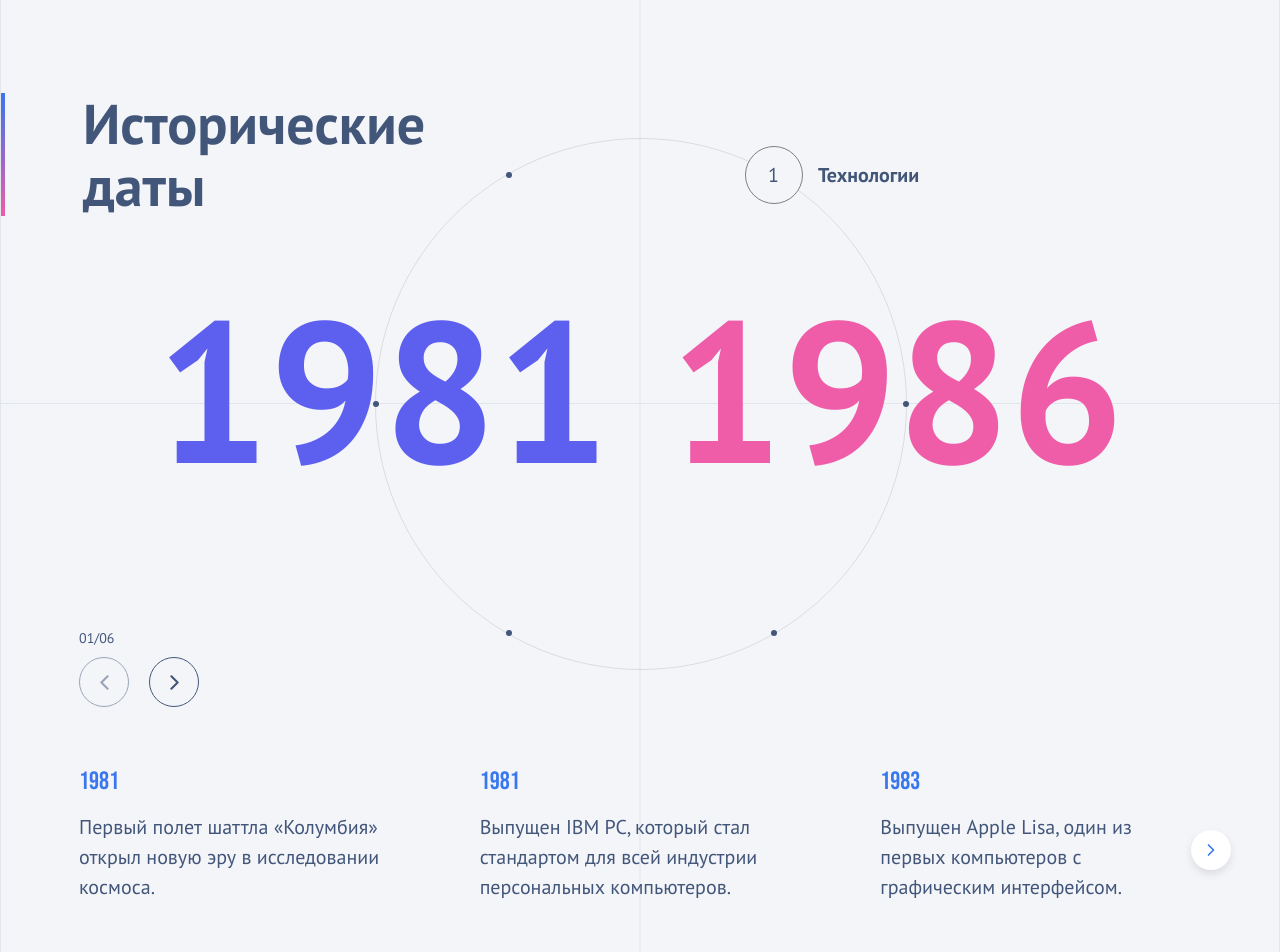
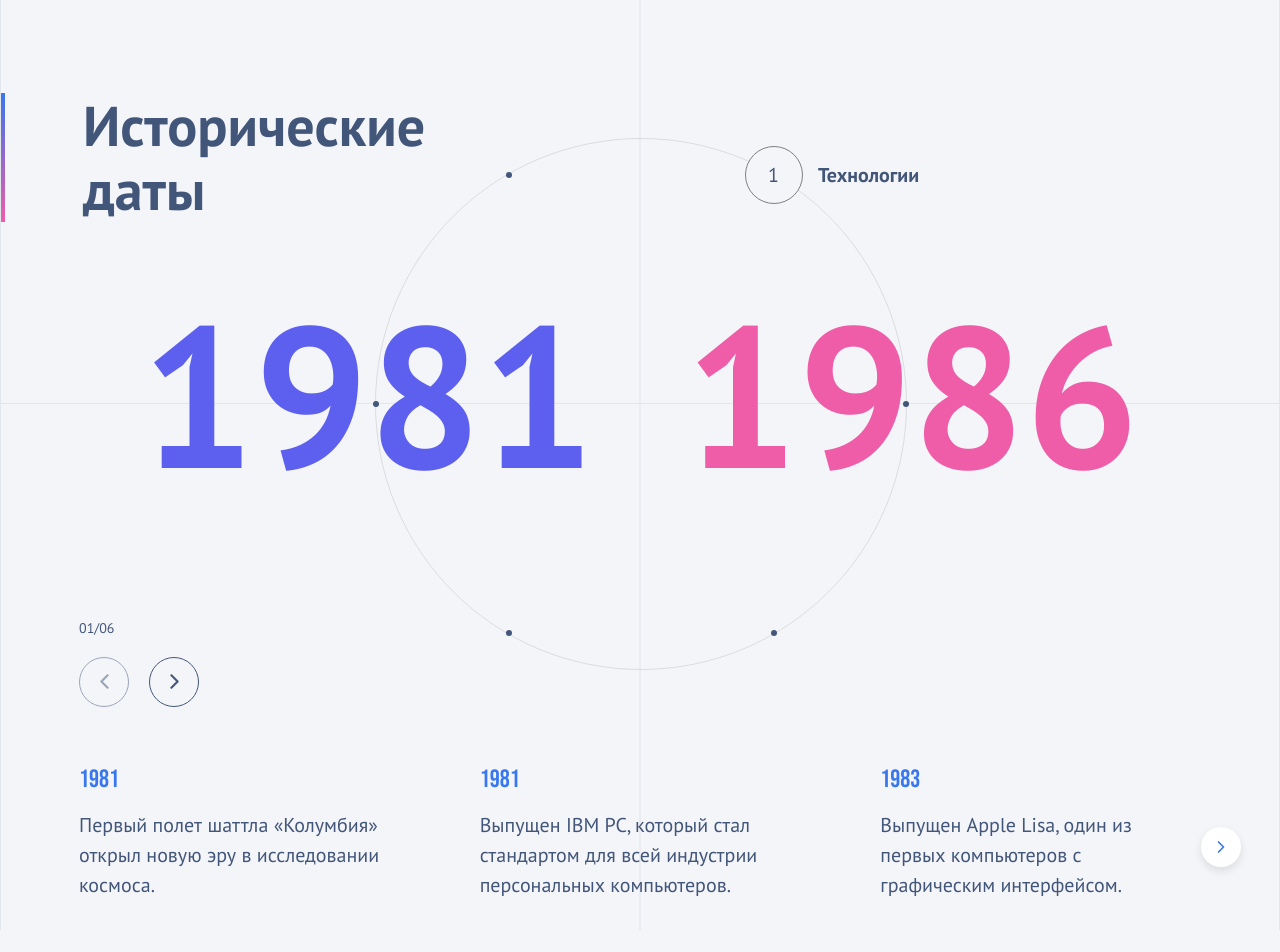
Before and after one commit to loschinin/timeline-slider, a Next.js app: page / in a window 1280 px wide. Shown: the part 77-1029 px from the top of the page. After the commit the page ends 1007 px from the top, so only its background shows below. Built offline with nearby package versions, Linux system fonts and the light colour scheme.

Commit message:
layout adjustment

```diff
--- a/src/components/Timeline/CustomSwiper/CustomSwiper.module.scss
+++ b/src/components/Timeline/CustomSwiper/CustomSwiper.module.scss
@@ -26,13 +26,13 @@
 
 .customSwiperButtonPrev {
   @extend %customSwiperButton;
-  left: -100px; // Extend left by its width
+  left: -110px; // Extend left by its width
   justify-content: flex-end; // Push button to the right of the block
 }
 
 .customSwiperButtonNext {
   @extend %customSwiperButton;
-  right: -100px; // Extend right by its width
+  right: -110px; // Extend right by its width
   justify-content: flex-start; // Push button to the left of the block
 }
 
@@ -46,7 +46,6 @@
   min-height: 135px;
   gap: 15px;
   flex: 0 0 350px;
-  padding: 20px 0;
   border-radius: 5px;
 
   span {
@@ -74,8 +73,7 @@
   .eventItem {
     max-width: 166px;
     flex: 0 0 280px;
-    padding: 20px 0;
-    gap: 10px;
+    gap: 12px;
     span {
       font-size: 16px;
     }
--- a/src/components/Timeline/CustomSwiper/CustomSwiper.tsx
+++ b/src/components/Timeline/CustomSwiper/CustomSwiper.tsx
@@ -48,12 +48,14 @@ const CustomSwiper = ({ page, limit }: CustomSwiperProps) => {
           navigation: {
             enabled: false,
           },
+          spaceBetween: 10,
         },
         430: {
           slidesPerView: 2,
           navigation: {
             enabled: false,
           },
+          spaceBetween: 50,
         },
         1024: {
           slidesPerView: 3,
--- a/src/components/Timeline/PeriodNavigation/PeriodNavigation.module.scss
+++ b/src/components/Timeline/PeriodNavigation/PeriodNavigation.module.scss
@@ -4,7 +4,7 @@
   padding-left: 78px;
   display: flex;
   flex-direction: column;
-  gap: 10px;
+  gap: 20px;
 
   .periodFraction {
     font-size: 14px;
--- a/src/components/Timeline/Timeline.module.scss
+++ b/src/components/Timeline/Timeline.module.scss
@@ -10,7 +10,7 @@
   border-inline: 1px solid var(--color-border-light);
   overflow: hidden;
   box-sizing: border-box;
-  gap: 160px;
+  gap: 145px;
 
   /* Вертикальная линия */
   &::before {
@@ -37,13 +37,13 @@
   .header {
     display: flex;
     flex-direction: column;
-    gap: 93px;
+    gap: 92px;
 
     .title {
       font-size: 56px;
       font-weight: 700;
       max-width: 353px;
-      line-height: 110%;
+      line-height: 115%;
       border-left: 4.5px solid transparent;
       padding-left: 78px;
       border-image: linear-gradient(
@@ -66,7 +66,7 @@
 .main {
   display: flex;
   flex-direction: column;
-  gap: 40px;
+  gap: 58px;
 }
 
 /* ---------- TABLET ---------- */
@@ -82,7 +82,7 @@
   .container {
     padding-top: 59px;
     padding-inline: 20px;
-    gap: 0;
+    gap: 20px;
     min-height: 100dvh;
 
     &::before,
@@ -91,7 +91,7 @@
     }
 
     .header {
-      gap: 56px;
+      gap: 55px;
 
       .title {
         font-size: 20px;
@@ -102,6 +102,7 @@
       }
 
       .divider {
+        margin-top: 5px;
         display: block;
       }
     }
--- a/src/components/Timeline/YearsContainer/YearsContainer.module.scss
+++ b/src/components/Timeline/YearsContainer/YearsContainer.module.scss
@@ -4,7 +4,7 @@
   display: flex;
   justify-content: center;
   align-items: center;
-  gap: 20px;
+  gap: 50px;
   z-index: 1;
 }
 
@@ -22,7 +22,19 @@
   padding: 0 20px;
 }
 
+@media (min-width: g.$breakpoint-mobile) and (max-width: g.$breakpoint-tablet) {
+  .startYear,
+  .endYear {
+    font-size: 80px;
+    line-height: 72px;
+  }
+}
+
 @media (max-width: g.$breakpoint-mobile) {
+  .yearsContainer {
+    gap: 25px;
+  }
+
   .startYear,
   .endYear {
     font-size: 56px;
@@ -35,11 +47,3 @@
     color: var(--color-iris-mobile);
   }
 }
-
-@media (min-width: g.$breakpoint-mobile) and (max-width: g.$breakpoint-tablet) {
-  .startYear,
-  .endYear {
-    font-size: 80px;
-    line-height: 72px;
-  }
-}
```
